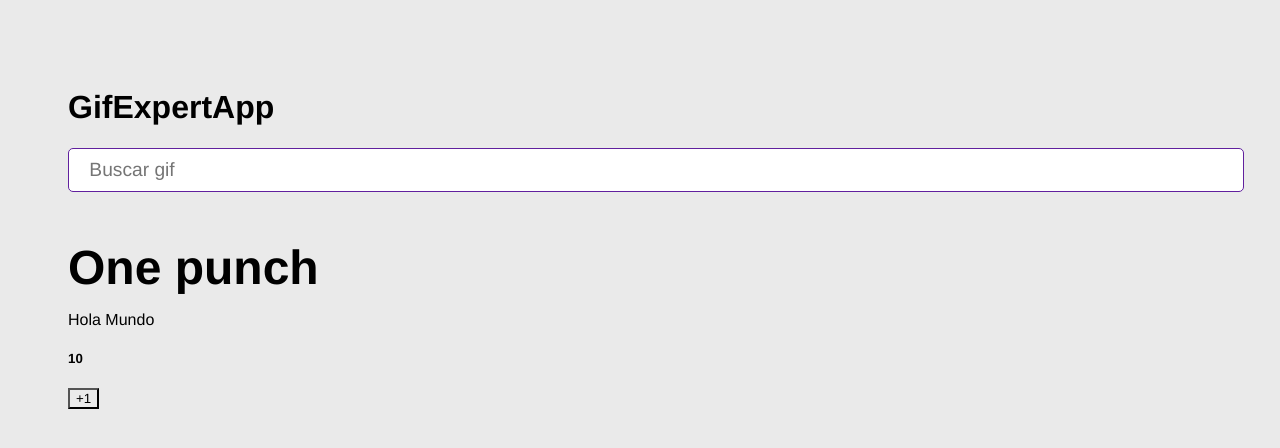
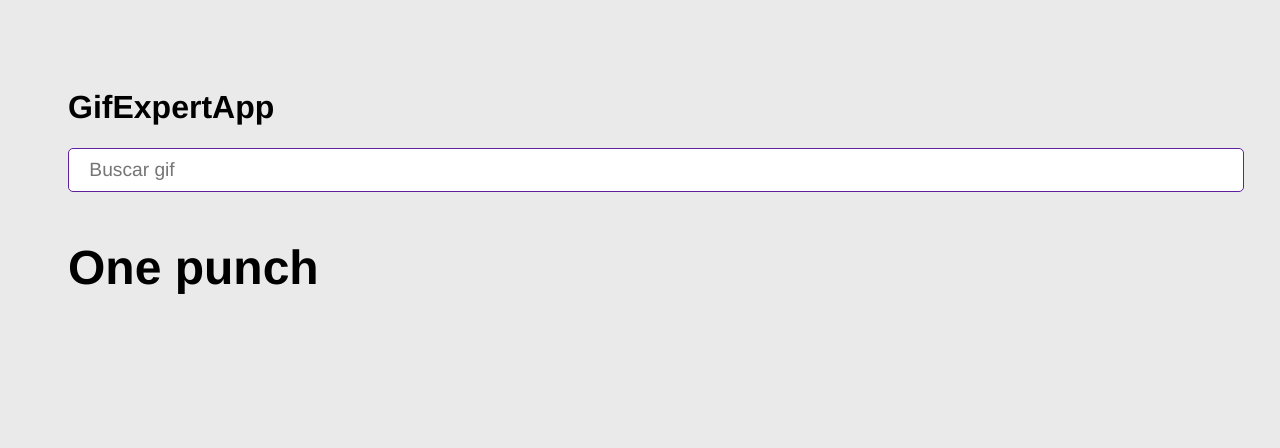
Before and after one commit to cleonsc/react-gif-expert, a React (Vite) app: page / in a window 1280 px wide. Shown: the top 448 px of the page. Built offline with nearby package versions, Linux system fonts and the light colour scheme; no server answers.

Commit message:
[clean] logs and unnecesary code in gifGrid and getGifs

```diff
--- a/src/components/GifGrid.jsx
+++ b/src/components/GifGrid.jsx
@@ -1,21 +1,14 @@
-import React, { useEffect, useState } from 'react'
+import React, { useEffect } from 'react'
 import { getGifs } from '../helpers/getGifts';
 
 export const GifGrid = ({ category }) => {
-
-  const [counter, setCounter] = useState(10);
-
   useEffect(()=>{
     getGifs(category);
   }, []) //[] son las dependencias, si esta vacío este hook solo se ejecuta la primera vez q carga el componente
 
-
   return (
     <>
       <h3>{category}</h3>
-      <p>Hola Mundo</p>
-      <h5>{counter}</h5>
-      <button onClick={()=>setCounter(counter+1)}>+1</button>
     </>
   )
 }
--- a/src/helpers/getGifts.js
+++ b/src/helpers/getGifts.js
@@ -8,6 +8,5 @@ export const getGifs = async (category) => {
     title: img.title,
     url: img.images.downsized_medium.url
   }))
-  console.log(gifts);
   return gifts;
 }
```
